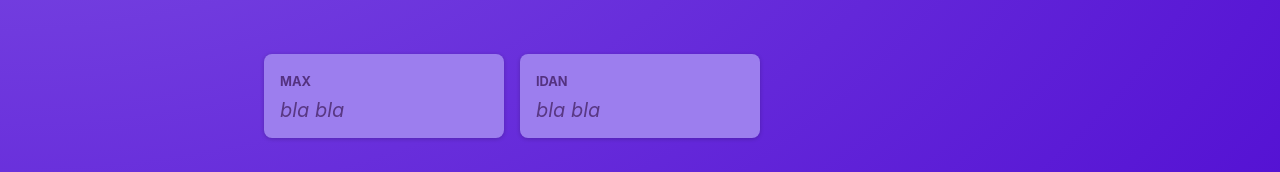
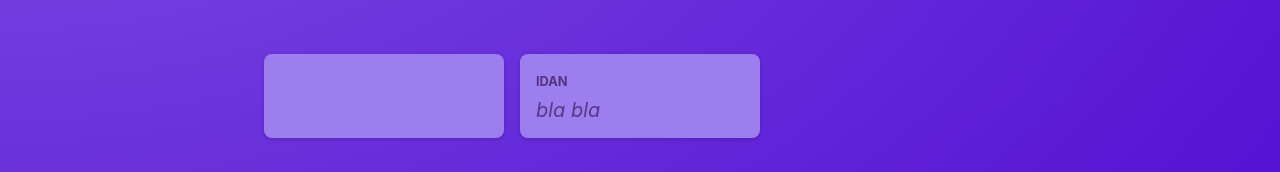
Before and after one commit to nirgluzman/React-Crash-Course, a React (Vite) app: page / in a window 1280 px wide. Shown: the part 300-472 px from the top of the page. Built offline with nearby package versions, Linux system fonts and the light colour scheme.

Commit message:
add enteredAuthor and enteredBody states

```diff
--- a/src/components/NewPost.jsx
+++ b/src/components/NewPost.jsx
@@ -1,23 +1,15 @@
-import classes from './NewPost.module.css';
+import classes from "./NewPost.module.css";
 
-export default function NewPost() {
+export default function NewPost({ onBodyChange, onAuthorChange }) {
   return (
     <form className={classes.form}>
       <p>
-				<label htmlFor='body'>Text</label>
-				<textarea
-					id='body'
-					required
-					rows={3}
-				/>
+        <label htmlFor="body">Text</label>
+        <textarea id="body" required rows={3} onChange={onBodyChange} />
       </p>
       <p>
-				<label htmlFor='name'>Your name</label>
-				<input
-					type='text'
-					id='name'
-					required
-				/>
+        <label htmlFor="name">Your name</label>
+        <input type="text" id="name" required onChange={onAuthorChange} />
       </p>
     </form>
   );
--- a/src/components/PostsList.jsx
+++ b/src/components/PostsList.jsx
@@ -1,21 +1,31 @@
+import { useState } from 'react';
+
 import Post from './Post';
 import NewPost from './NewPost';
 
 import classes from './PostsList.module.css';
 
 export default function PostsList() {
+  const [enteredBody, setEnteredBody] = useState('');
+  const [enteredAuthor, setEnteredAuthor] = useState('');
+
+  function bodyChangeHandler(event) {
+    setEnteredBody(event.target.value);
+  }
+
+  function authorChangeHandler(event) {
+    setEnteredAuthor(event.target.value);
+  }
+
   return (
     <>
-			<NewPost />
+      <NewPost
+        onBodyChange={bodyChangeHandler}
+        onAuthorChange={authorChangeHandler}
+      />
       <ul className={classes.posts}>
-				<Post
-					author='Max'
-					body='bla bla'
-				/>
-				<Post
-					author='Idan'
-					body='bla bla'
-				/>
+        <Post author={enteredAuthor} body={enteredBody} />
+        <Post author='Idan' body='bla bla' />
       </ul>
     </>
   );
```
Lines whose indentation alone changed are shown as unchanged.
